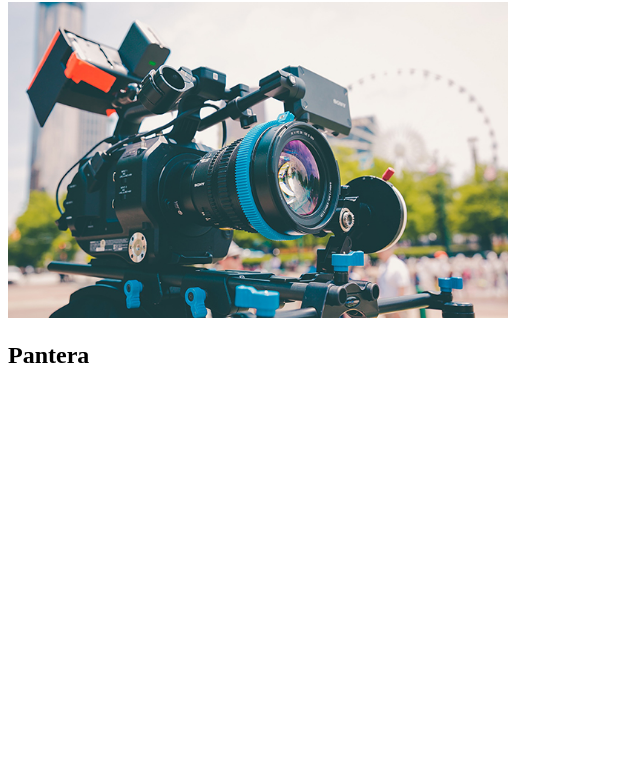
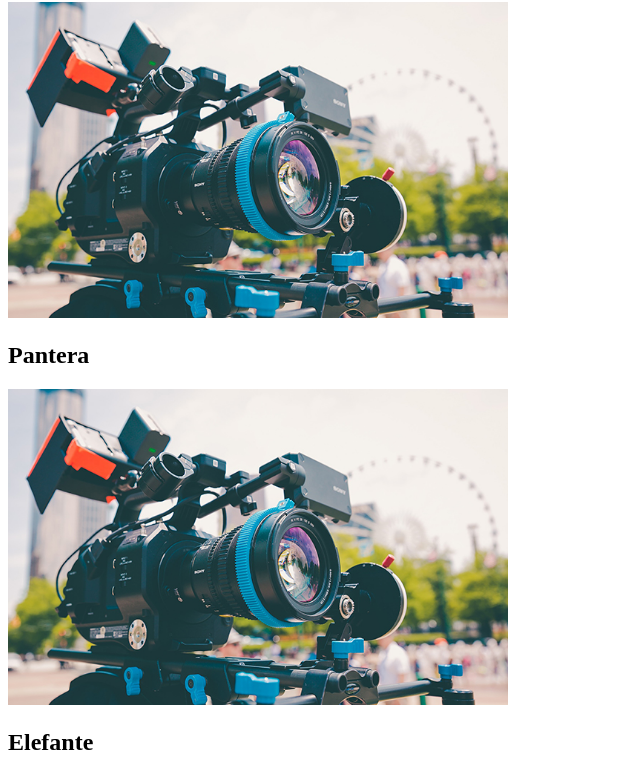
Before and after one commit to santi2D3/app1, a plain HTML site: page index.html in a window 1280 px wide. Shown: the part 78-854 px from the top of the page, without its empty margins (0-640 px from the left). Before the commit the page ends 800 px from the top, so only its background shows below. Drawn offline with Linux system fonts and the light colour scheme.

Commit message:
Cambio 03

```diff
--- a/index.html
+++ b/index.html
@@ -11,5 +11,7 @@
     <h1>Rinoceronte</h1>
     <img src="images/postpro.jpg" alt="">
     <h2>Pantera</h2>
+    <img src="images/postpro.jpg" alt="">
+    <h2>Elefante</h2>
 </body>
 </html>
```
